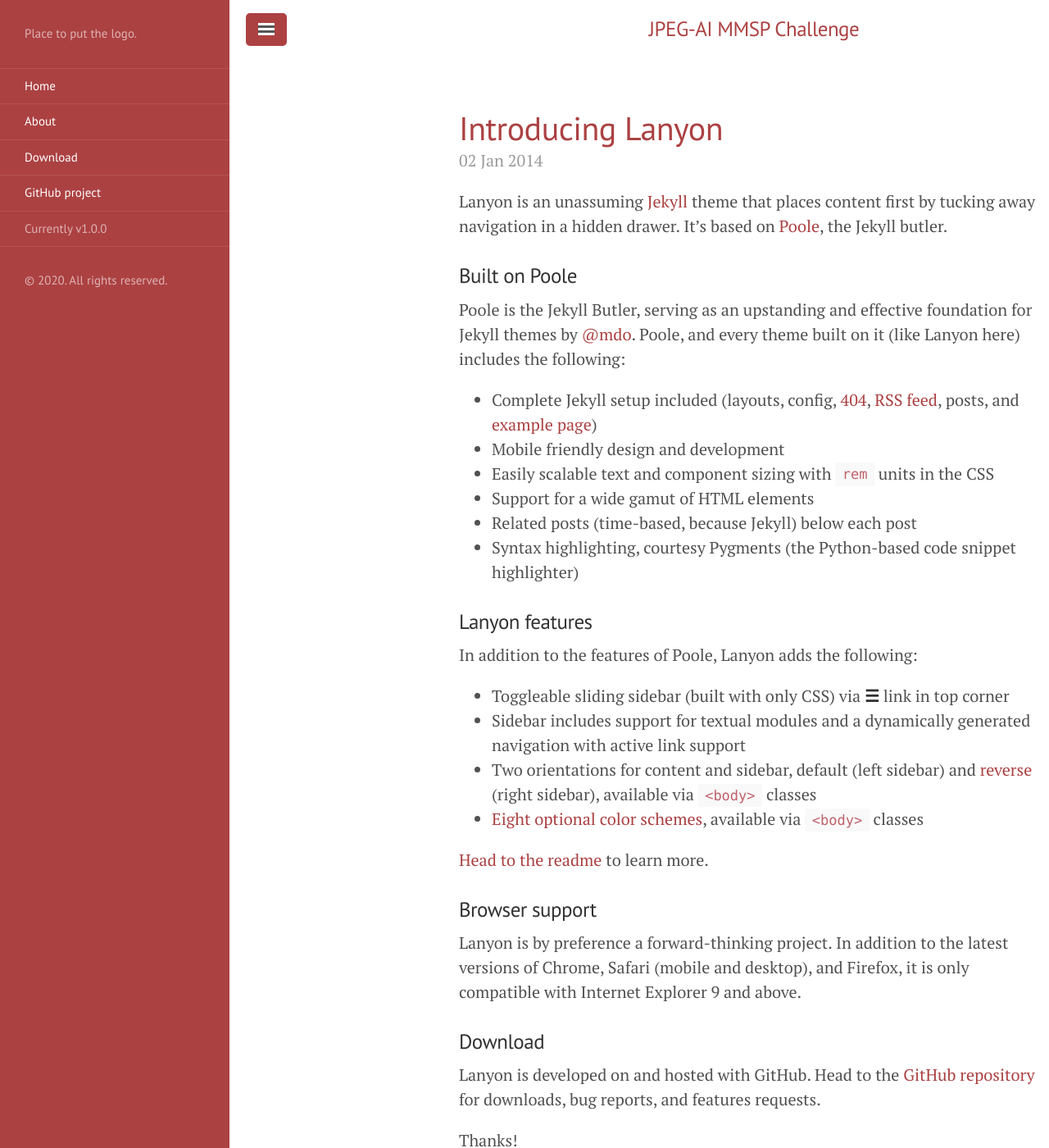
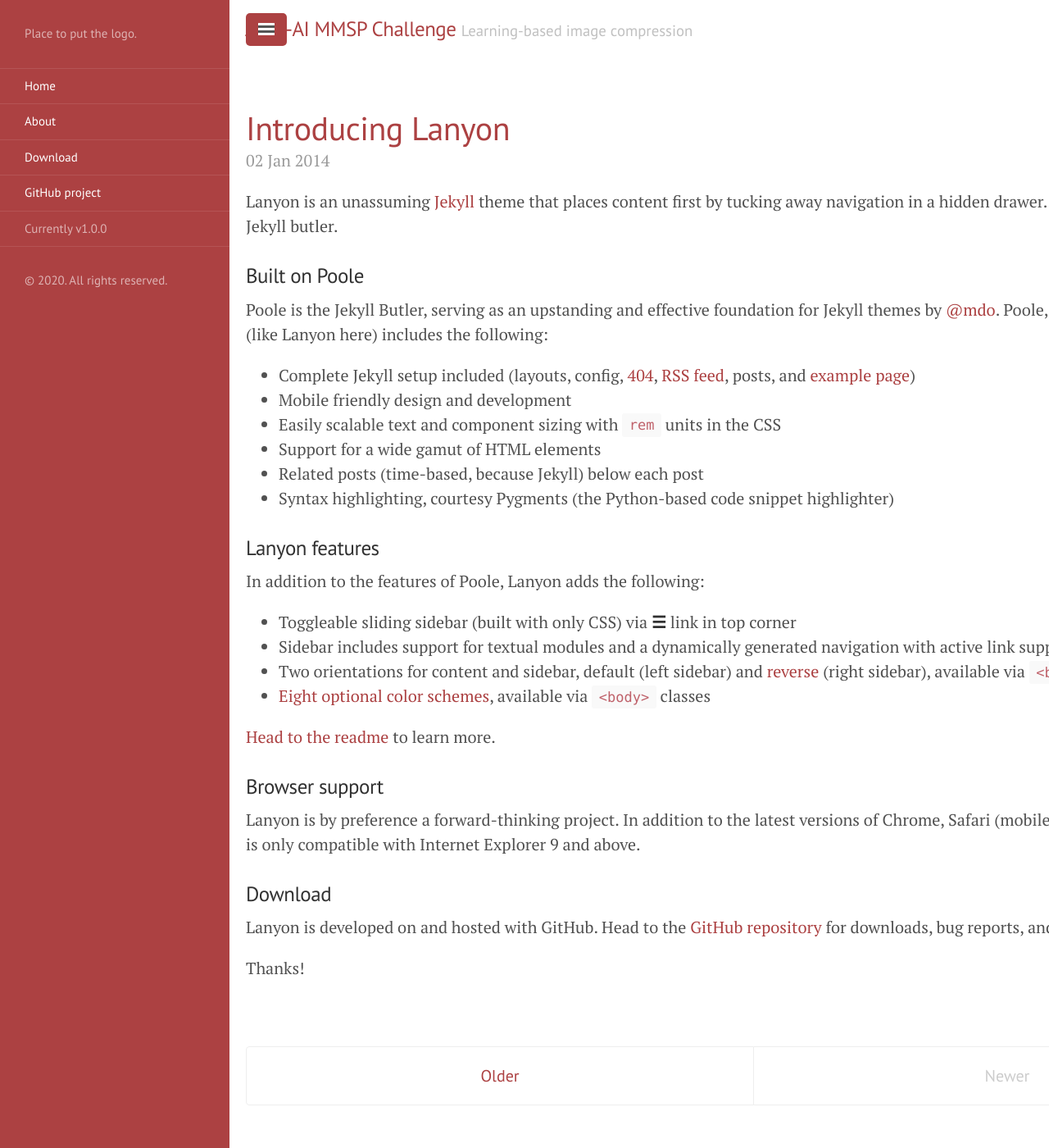
Before and after one commit to jpegai/jpegai.github.io, a Jekyll site: the page built from index.html, in a window 1280 px wide and 1400 px high. Shown: the whole window at 82% size. Built offline with Jekyll 4.4.1, drawn with Linux system fonts in a browser that asks for light colours; the list of posts is cut into pages by our own code.

Commit message:
Update lanyon.css

```diff
--- a/public/css/lanyon.css
+++ b/public/css/lanyon.css
@@ -74,18 +74,18 @@
 
 
 .container {
-  max-width: 28rem;
+  max-width: 128rem;
 }
 
 @media (min-width: 38em) {
   .container {
-    max-width: 32rem;
+    max-width: 132rem;
   }
 }
 
 @media (min-width: 56em) {
    .container {
-     max-width: 38rem;
+     max-width: 138rem;
    }
  }
 }
@@ -117,7 +117,7 @@
   letter-spacing: 0;
 }
 
-@media (max-width: 148em) {
+@media (max-width: 48em) {
   .masthead-title {
     text-align: center;
   }
```
